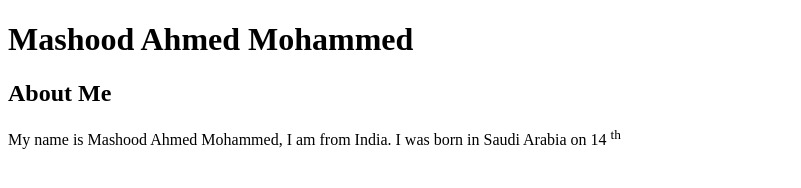
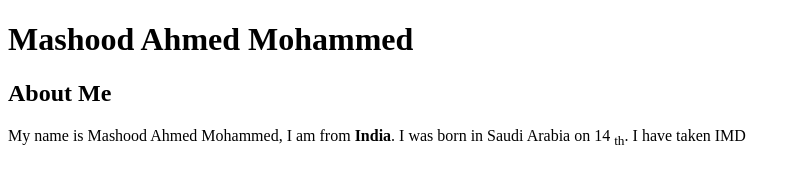
Before and after one commit to Mashoodahmed95/html-assignment, a plain HTML site: page index.html in a window 1280 px wide. Shown: the whole page, without its empty margins (0-801 px from the left). Drawn offline with Linux system fonts and the light colour scheme.

Commit message:
Add content

```diff
--- a/index.html
+++ b/index.html
@@ -10,8 +10,8 @@
 
     <h1>Mashood Ahmed Mohammed</h1>
     <h2>About Me</h2>
-    <P>My name is Mashood Ahmed Mohammed, I am from India. I was born in
-        Saudi Arabia on 14 <sup>th</sup>
+    <P>My name is Mashood Ahmed Mohammed, I am from <strong>India</strong>. I was born in
+        Saudi Arabia on 14 <sub>th</sub>. I have taken <strong></strong> IMD
 
 
 
```
